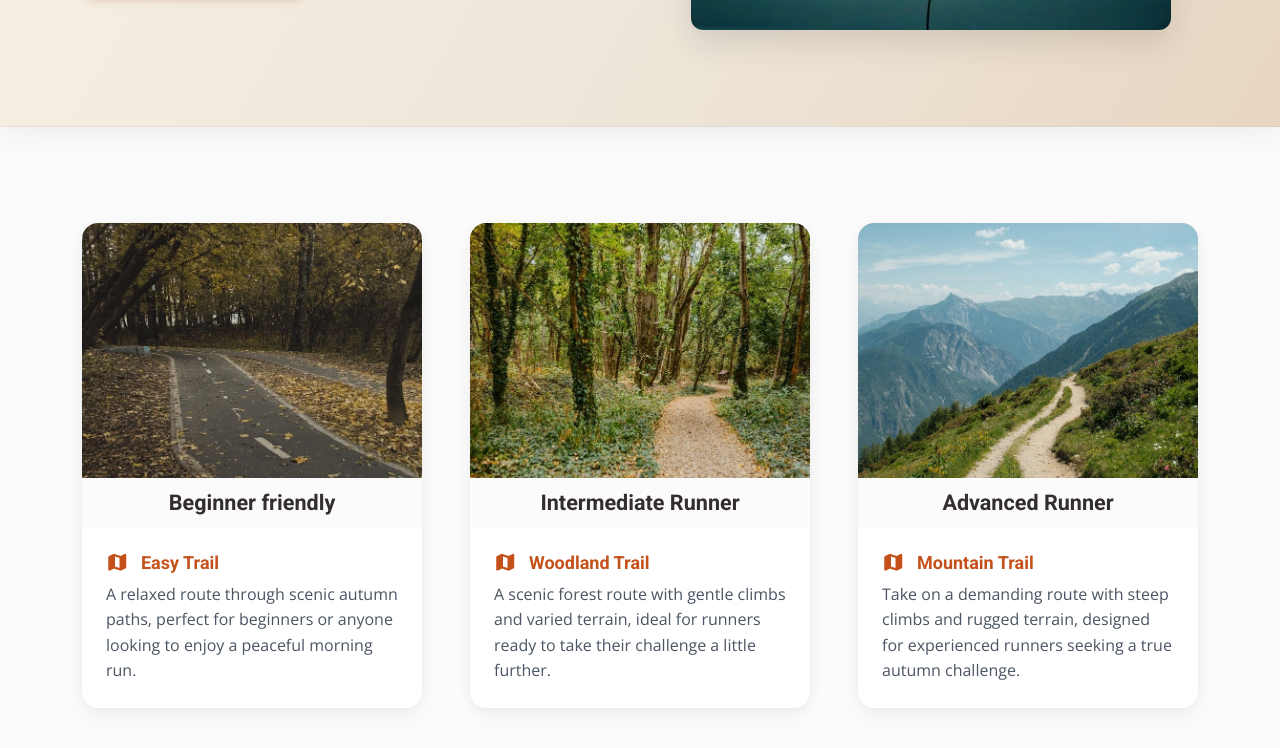
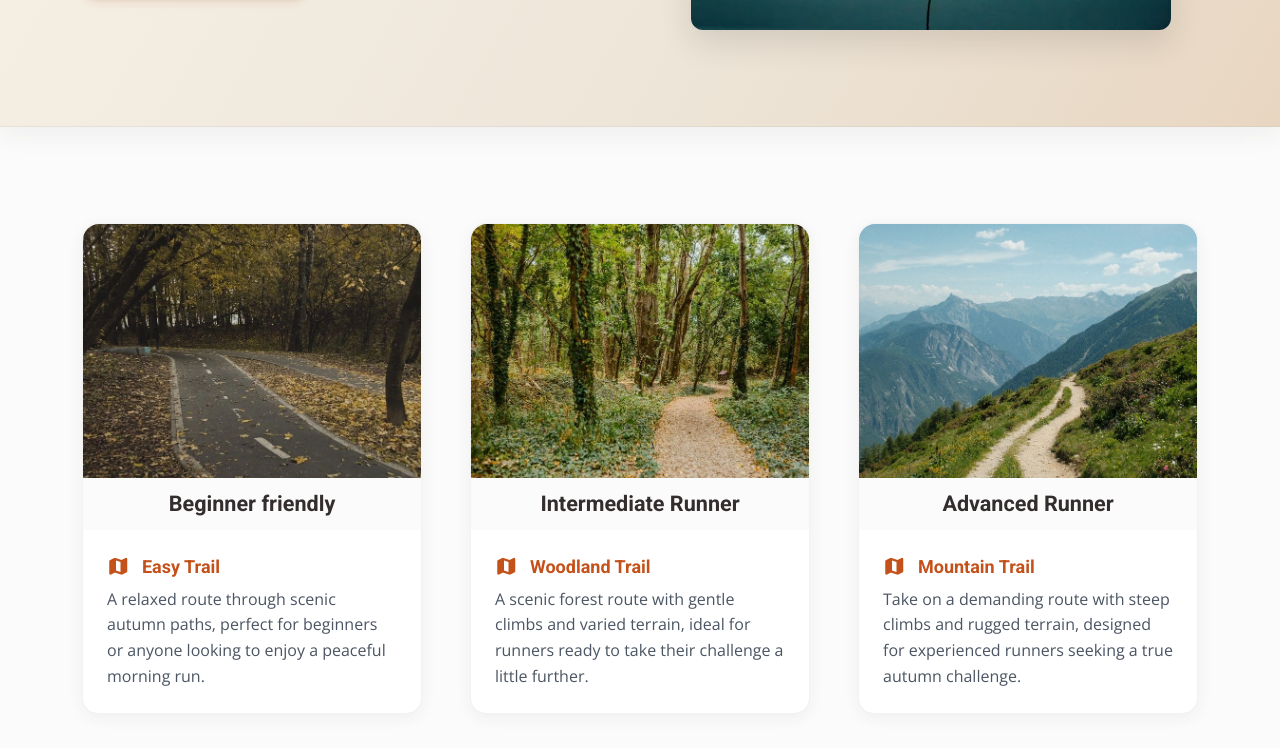
Before and after one commit to catalinbroinas/autumn_morning, a website: page index.html in a window 1280 px wide. Shown: the part 386-1134 px from the top of the page. Drawn offline with nearby package versions, Linux system fonts and the light colour scheme.

Commit message:
style(Challenge): refine card text line height

```diff
--- a/src/scss/components/_cards.scss
+++ b/src/scss/components/_cards.scss
@@ -1,6 +1,9 @@
 
 .card-challenge {
   height: 100%;
+  border: 1px solid rgba(48, 46, 41, 0.06);
+  box-shadow: 0 4px 16px rgba(48, 46, 41, 0.06);
+  transition: box-shadow 0.25s ease;
 
   @media (hover: hover) {
     &:hover {
@@ -23,6 +26,7 @@
     font-weight: 600;
     font-size: 1.35rem;
     color: $text-primary;
+    line-height: 1.3;
     margin-bottom: 0;
   }
 
@@ -31,6 +35,7 @@
     font-weight: 600;
     font-size: 1.125rem;
     color: $text-accent;
+    line-height: 1.4;
     margin-bottom: 0.5rem;
   }
 
@@ -39,6 +44,7 @@
     font-weight: 400;
     font-size: 1rem;
     color: $text-secondary;
+    line-height: 1.6;
     margin-bottom: 0;
   }
 }
```
Also changed, not shown: assets/css/main.css, 1 other file.
